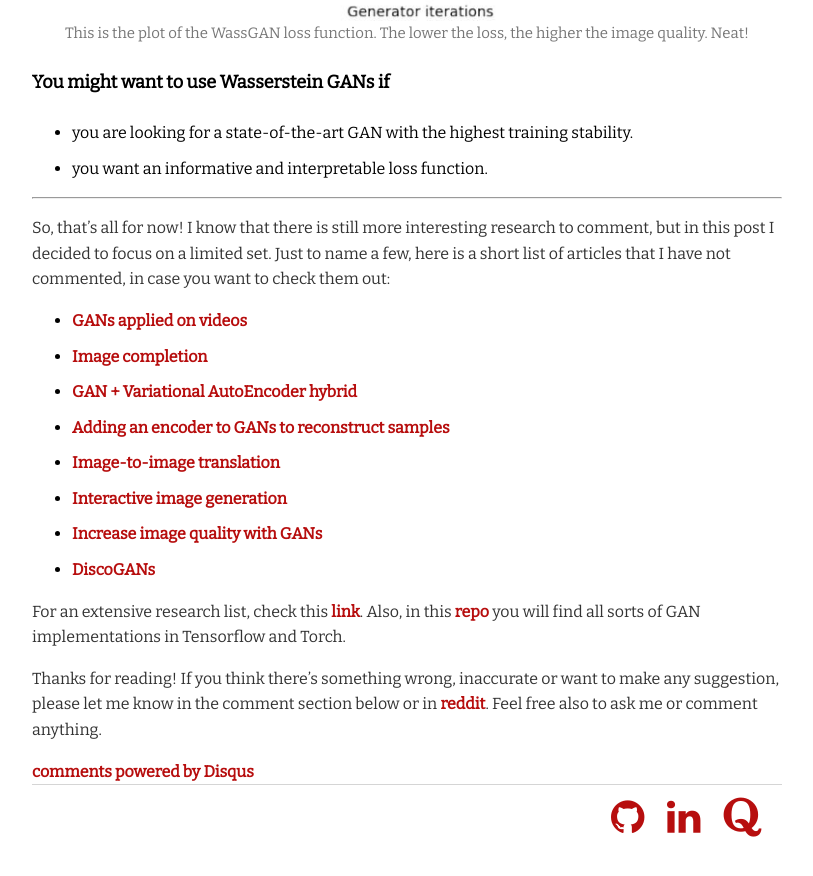
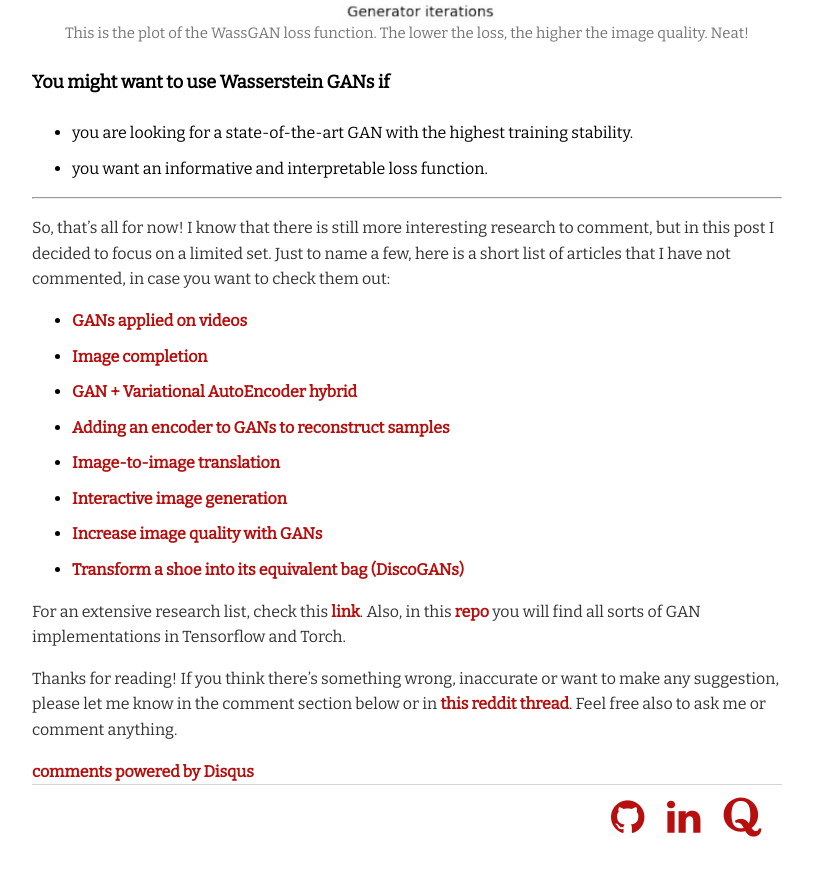
Before and after one commit to Guim3/guim3.github.io, a Jekyll site: the page built from _posts/2017-03-20-Fantastic-GANs-and-where-to-find-them.md, in a window 1280 px wide and 900 px high, scrolled down 11064 px. Shown: the top 876 px of the window, without its empty margins (233-1046 px from the left). Built offline with Jekyll 4.4.1, drawn with Linux system fonts in a browser that asks for light colours; comment, search, counter and statistics services are not loaded.

Commit message:
Minor revision

```diff
--- a/_posts/2017-03-20-Fantastic-GANs-and-where-to-find-them.md
+++ b/_posts/2017-03-20-Fantastic-GANs-and-where-to-find-them.md
@@ -231,11 +231,11 @@ This is the plot of the WassGAN loss function. The lower the loss, the higher th
 * [Image-to-image translation][pix2pix]
 * [Interactive image generation][iGAN]
 * [Increase image quality with GANs][GAN_img_qual]
-* [DiscoGANs][DiscoGANs]
+* [Transform a shoe into its equivalent bag (DiscoGANs)][DiscoGANs]
 
 For an extensive research list, check this [link][GANpapers]. Also, in this [repo][GANcodes] you will find all sorts of GAN implementations in Tensorflow and Torch.
 
-Thanks for reading! If you think there's something wrong, inaccurate or want to make any suggestion, please let me know in the comment section below or in [reddit][reddit]. Feel free also to ask me or comment anything.
+Thanks for reading! If you think there's something wrong, inaccurate or want to make any suggestion, please let me know in the comment section below or in [this reddit thread][reddit]. Feel free also to ask me or comment anything.
 
 [GANpapers]: https://github.com/zhangqianhui/AdversarialNetsPapers
 [introGAN1]: http://blog.evjang.com/2016/06/generative-adversarial-nets-in.html
```
